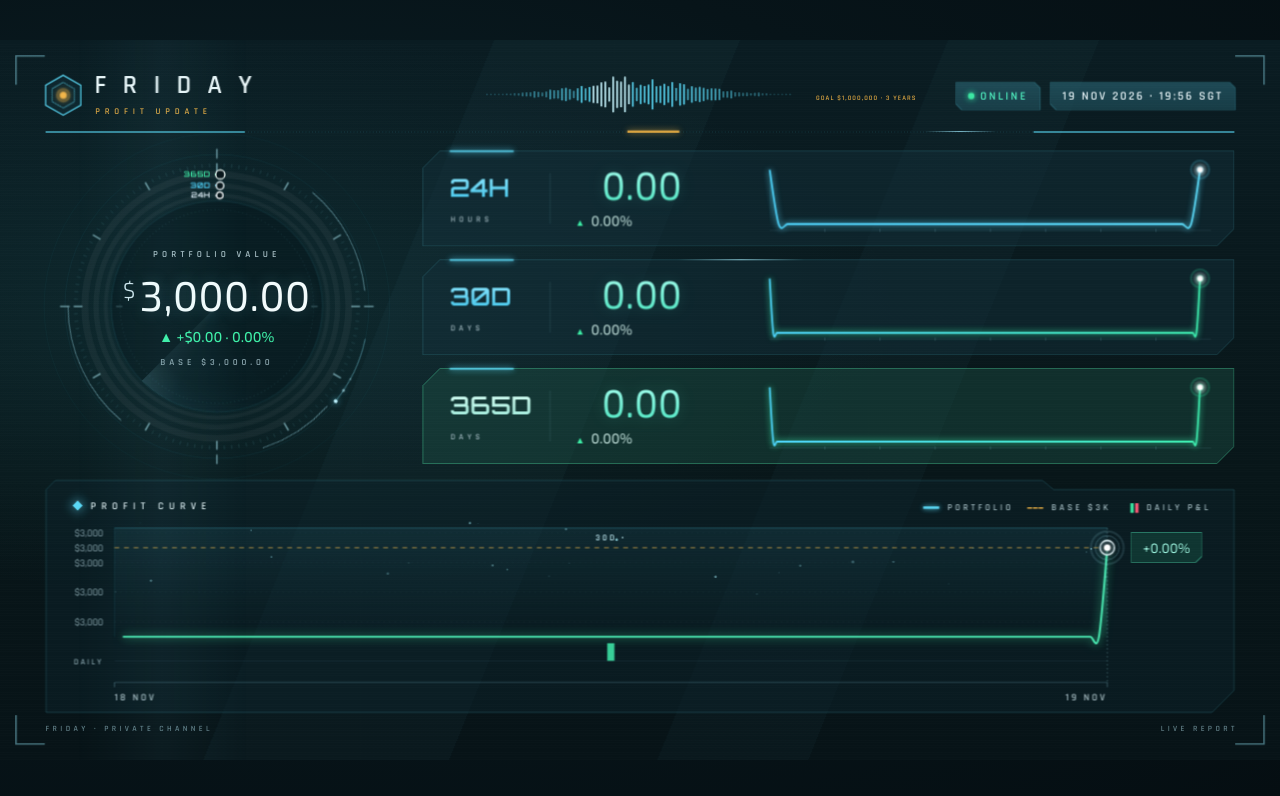
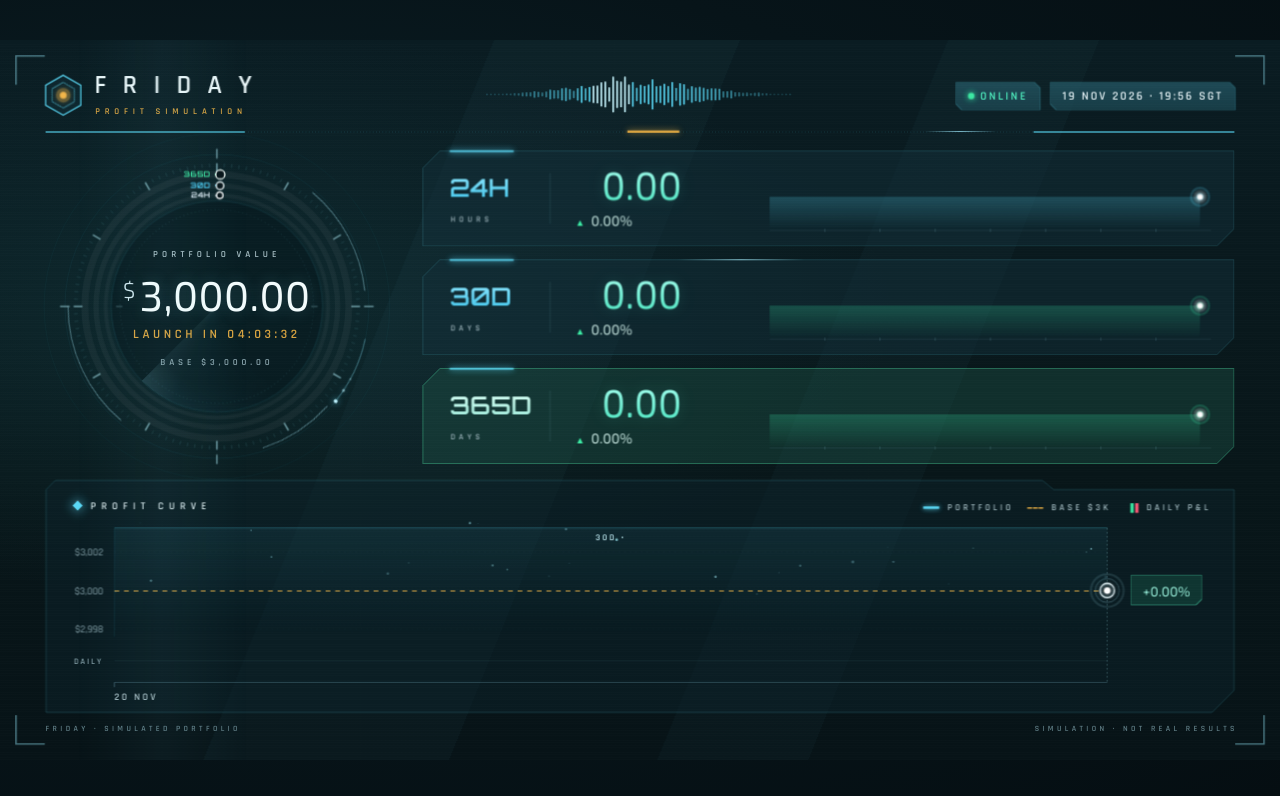
Before and after one commit to Jjoetong/MFB, a plain HTML site: page index.html in a window 1280 px wide. Drawn offline with Linux system fonts and the light colour scheme; animation ran at ten frames a second.

Commit message:
Replace root page with Claude simulation

```diff
--- a/index.html
+++ b/index.html
@@ -3,7 +3,7 @@
 <head>
 <meta charset="UTF-8">
 <meta name="viewport" content="width=device-width, initial-scale=1.0">
-<title>FRIDAY | Profit Update</title>
+<title>FRIDAY | Profit Simulation</title>
 <link rel="preconnect" href="https://fonts.googleapis.com">
 <link rel="preconnect" href="https://fonts.gstatic.com" crossorigin>
 <link href="https://fonts.googleapis.com/css2?family=Exo+2:wght@300;400;500&family=Orbitron:wght@500;600&family=Rajdhani:wght@500;600&display=swap" rel="stylesheet">
@@ -82,7 +82,6 @@
   .g-change{top:361px;font-family:'Exo 2';font-size:18px;font-weight:500}
   .g-change.pre{font-family:'Rajdhani';font-weight:600;letter-spacing:.28em;font-size:16px;color:var(--gold)}
   .g-base{top:397px;font-size:11.5px;letter-spacing:.42em;color:#8aa5ad;font-weight:600}
-  .goal-head{position:absolute;font-family:'Rajdhani';font-weight:600;font-size:8.5px;letter-spacing:.16em;color:#d9a441;white-space:nowrap;opacity:.95}
   .spin{transform-box:view-box;transform-origin:220px 220px;animation:spin 90s linear infinite}
   .spin-rev{transform-box:view-box;transform-origin:220px 220px;animation:spin 60s linear infinite reverse}
   .orbit{transform-box:view-box;transform-origin:220px 220px;animation:spin 14s linear infinite}
@@ -154,11 +153,6 @@
     *,*::before,*::after{animation:none!important;transition:none!important}
     .draw{stroke-dashoffset:0}.fadein,.pt{opacity:1}
   }
-
-html.still *, html.still *::before, html.still *::after { animation: none !important; transition: none !important; }
-html.still .boot { opacity: 1 !important; transform: none !important; filter: none !important; }
-html.loading #stage { opacity: 0; }
-.live-error { display:flex; align-items:center; justify-content:center; width:1600px; height:900px; color:#5ad8f5; font-family:'Orbitron',sans-serif; font-size:32px; letter-spacing:6px; }
 </style>
 </head>
 <body>
@@ -175,12 +169,11 @@ html.loading #stage { opacity: 0; }
     <circle class="core" cx="27" cy="27" r="5" fill="#f2b64a" style="filter:drop-shadow(0 0 4px #f2b64a)"/>
   </svg>
   <div class="abs brand"><span style="--i:0">F</span><span style="--i:1">R</span><span style="--i:2">I</span><span style="--i:3">D</span><span style="--i:4">A</span><span style="--i:5">Y</span></div>
-  <div class="abs brand-sub boot" style="--d:.7s">PROFIT UPDATE</div>
+  <div class="abs brand-sub boot" style="--d:.7s">PROFIT SIMULATION</div>
 
   <svg id="wave" class="abs boot" style="left:608px;top:44px;--d:.3s" width="384" height="48"></svg>
 
   <div class="abs pill-wrap boot" style="left:1194px;top:52px;--d:.4s"><div class="pill online"><i></i>ONLINE</div></div>
-  <div class="abs goal-head boot" style="left:1020px;top:67px;--d:.6s">GOAL $1,000,000 · 3 YEARS</div>
   <div class="abs pill-wrap boot" style="left:1312px;top:52px;--d:.5s"><div class="pill clock" id="clock">--</div></div>
 
   <svg class="abs boot" style="left:0;top:110px;--d:.2s" width="1600" height="10">
@@ -197,7 +190,7 @@ html.loading #stage { opacity: 0; }
   <div class="g-label g-title boot" style="--d:.6s">PORTFOLIO VALUE</div>
   <div class="g-label g-value boot" style="--d:.7s" id="gValue"></div>
   <div class="g-label g-change boot" style="--d:.8s" id="gChange"></div>
-  <div class="g-label g-base boot" style="--d:.9s">BASE $3,000.00</div>
+  <div class="g-label g-base boot" style="--d:.9s" id="gBase">BASE $3,000.00</div>
 
   <!-- CARDS -->
   <div class="card c1 boot" style="top:138px;--d:.45s;--sd:1s" data-k="d1"></div>
@@ -209,40 +202,47 @@ html.loading #stage { opacity: 0; }
     <svg id="chart" width="1486" height="291"></svg>
     <div class="p-title"><i></i>PROFIT CURVE</div>
     <div class="legend" style="left:1097px"><span class="lg-line"></span>PORTFOLIO</div>
-    <div class="legend" style="left:1227px"><span class="lg-dash"></span>BASE $3K</div>
+    <div class="legend" style="left:1227px"><span class="lg-dash"></span><span id="lgBase">BASE $3K</span></div>
     <div class="legend" style="left:1356px"><span class="lg-bars"><s></s><s></s></span>DAILY P&amp;L</div>
     <div class="badge" id="badge"><div></div></div>
   </div>
 
-  <div class="footer boot" style="left:57px;--d:1.1s">FRIDAY · PRIVATE CHANNEL</div>
-  <div class="footer boot" style="right:57px;letter-spacing:.42em;margin-right:-.42em;--d:1.1s">SAMPLE REPORT</div>
+  <div class="footer boot" style="left:57px;--d:1.1s">FRIDAY · SIMULATED PORTFOLIO</div>
+  <div class="footer boot" style="right:57px;letter-spacing:.42em;margin-right:-.42em;--d:1.1s">SIMULATION · NOT REAL RESULTS</div>
 </div></div>
 
 <script>
-if (new URLSearchParams(location.search).has('still')) document.documentElement.classList.add('still');
-document.documentElement.classList.add('loading');
 /* =====================================================================
-   FRIDAY PROFIT DASHBOARD
-   Live page: fetches profit.json on load and renders the actual portfolio.
-   $1,000,000 over 3 years is shown as a goal, not as a projected path.
+   FRIDAY PROFIT SIMULATION
+   SIMULATION ONLY — not real trading results.
+   $3,000 start → $1,000,000 target over 3 years
+   (20 Nov 2026 00:00 SGT → 20 Nov 2029 00:00 SGT).
+   The whole path is generated from a fixed seed, so every visitor and every reload
+   sees the same numbers. Not every month is a profit month (see monthPlan).
+   Before the start time the page shows the starting balance and a launch countdown.
    ===================================================================== */
 const DAY = 86400000, HOUR = 3600000, SGT = 8 * HOUR;
 const CONFIG = {
   startBalance: 3000,
   targetBalance: 1000000,
   start: Date.UTC(2026, 10, 19, 16, 0, 0),   // 20 Nov 2026 00:00 SGT
-  end:   Date.UTC(2029, 10, 19, 16, 0, 0),   // 19 Nov 2029 00:00 SGT (3 years)
-  seed: 20261120,
+  end:   Date.UTC(2029, 10, 19, 16, 0, 0),   // 20 Nov 2029 00:00 SGT (3 years)
+  seed: 20291120,
   // Planned return per calendar month (%). Negative = losing month.
   // Positive months are scaled together so the path lands exactly on the target.
   monthPlan: {
-    '2026-11': 6,  '2026-12': 11, '2027-01': -5.5, '2027-02': 16, '2027-03': 21, '2027-04': -8,
-    '2027-05': 27, '2027-06': 31, '2027-07': 24,  '2027-08': -11, '2027-09': 36, '2027-10': 40,
-    '2027-11': 29, '2027-12': -6, '2028-01': 44,  '2028-02': 38, '2028-03': -4, '2028-04': 47,
-    '2028-05': 30
+    '2026-11': 5,  '2026-12': 8,  '2027-01': -4, '2027-02': 10, '2027-03': 12, '2027-04': -6,
+    '2027-05': 14, '2027-06': 16, '2027-07': 13, '2027-08': -8, '2027-09': 18, '2027-10': 20,
+    '2027-11': 15, '2027-12': -5, '2028-01': 22, '2028-02': 19, '2028-03': -7, '2028-04': 24,
+    '2028-05': 21, '2028-06': 18, '2028-07': -9, '2028-08': 25, '2028-09': 22, '2028-10': 26,
+    '2028-11': -4, '2028-12': 23, '2029-01': 27, '2029-02': 20, '2029-03': -6, '2029-04': 28,
+    '2029-05': 24, '2029-06': 21, '2029-07': -5, '2029-08': 26, '2029-09': 25, '2029-10': 22,
+    '2029-11': 15
   }
 };
 const REDUCED = matchMedia('(prefers-reduced-motion: reduce)').matches;
+document.getElementById('gBase').textContent = 'BASE $' + CONFIG.startBalance.toLocaleString('en-US', {minimumFractionDigits:2});
+document.getElementById('lgBase').textContent = 'BASE $' + (CONFIG.startBalance >= 1000 ? (CONFIG.startBalance/1000) + 'K' : CONFIG.startBalance);
 
 /* ---------- seeded path ---------- */
 function mulberry32(a){return function(){a|=0;a=a+0x6D2B79F5|0;let t=Math.imul(a^a>>>15,1|a);t=t+Math.imul(t^t>>>7,61|t)^t;return((t^t>>>14)>>>0)/4294967296}}
@@ -282,14 +282,12 @@ function wiggle(t, smooth){
   return smooth ? w : w + 0.0012*vnoise(t, 240000, 11) + 0.0005*vnoise(t, 15000, 29);
 }
 function logClose(d){ return d < 0 ? Math.log(CONFIG.startBalance) : SIM.closes[Math.min(d, SIM.D-1)]; }
-let LIVE_MODE = false;
 function valueAt(t, smooth){
   if (t <= CONFIG.start) return CONFIG.startBalance;
   if (t >= CONFIG.end) return CONFIG.targetBalance;
   const x = (t - CONFIG.start) / DAY, d = Math.floor(x), f = x - d;
   const a = logClose(d-1), b = logClose(d);
-  const noise = LIVE_MODE ? 0 : wiggle(t, smooth) * Math.sin(Math.PI*f);
-  return Math.exp(a + (b - a)*f + noise);
+  return Math.exp(a + (b - a)*f + wiggle(t, smooth)*Math.sin(Math.PI*f));
 }
 function dayIndex(t){ return Math.floor((t - CONFIG.start) / DAY); }
 
@@ -488,7 +486,7 @@ function drawChart(now){
   for (let v = Math.ceil(mn/step)*step; v <= mx; v += step) {
     const y = Y(v);
     el('line', {x1:PX0, y1:y, x2:PX1, y2:y, stroke:'rgba(140,200,215,.07)', 'stroke-dasharray':'2 5'}, cBody);
-    if (Math.abs(v - CONFIG.startBalance) < step*.3) continue;
+    if (Math.abs(v - CONFIG.startBalance) < step*.6) continue;
     el('text', {x:72, y:y+4.5, 'text-anchor':'end', fill:'#86a2aa', 'font-family':'Exo 2', 'font-size':13}, cBody).textContent = fmtAxis(v, step);
   }
   const yb = Y(CONFIG.startBalance);
@@ -622,7 +620,7 @@ function countdown(ms){
 }
 function render(){
   const v = T('val'), all = v - CONFIG.startBalance, allPct = T('all');
-  gv.style.fontSize = fmt2(v).length >= 12 ? '41px' : '52px';
+  { const n = fmt2(v).length; gv.style.fontSize = n >= 12 ? '41px' : n >= 10 ? '46px' : '52px'; }
   gv.innerHTML = `<sup>$</sup>${fmt2(v)}`;
   if (isPre) {
     gc.classList.add('pre'); gc.style.color = '';
@@ -665,87 +663,6 @@ tick();
 document.fonts && document.fonts.ready.then(() => { needRender = true; });
 setInterval(tick, 1000);
 requestAnimationFrame(frame);
-
-/* ---------- live profit.json override ---------- */
-function liveNumber(v){ const n = typeof v === 'number' ? v : Number(String(v).replace(/[^0-9.+-]/g,'')); return Number.isFinite(n) ? n : null; }
-function liveTime(v){
-  if (typeof v === 'number') return v;
-  const s = String(v || '');
-  const t = Date.parse(s.length === 10 ? s + 'T00:00:00+08:00' : s);
-  return Number.isFinite(t) ? t : null;
-}
-function liveMoney(v){ return '$' + Number(v).toLocaleString('en-US',{minimumFractionDigits:2,maximumFractionDigits:2}); }
-function liveShort(v){
-  if (v >= 1e6) return '$' + (v/1e6).toFixed(v % 1e6 ? 1 : 0) + 'M';
-  if (v >= 1e3) return '$' + (v/1e3).toFixed(v % 1e3 ? 1 : 0) + 'K';
-  return '$' + Math.round(v);
-}
-
-function applyLive(l){
-  const initial = liveNumber(l.initial_capital);
-  const current = liveNumber(l.current_value);
-  if (!(initial > 0) || !(current > 0)) throw new Error('profit.json missing initial/current');
-
-  const pts = (Array.isArray(l.history) ? l.history : [])
-    .map(p => [liveTime(p && p.date), liveNumber(p && p.value)])
-    .filter(p => Number.isFinite(p[0]) && p[1] !== null && p[1] > 0)
-    .sort((a,b) => a[0] - b[0]);
-  if (!pts.length) { pts.push([Date.now() - DAY, initial], [Date.now(), current]); }
-  if (pts[0][1] !== initial) pts.unshift([pts[0][0] - DAY, initial]);
-  if (pts[pts.length-1][1] !== current) pts.push([Math.max(Date.now(), pts[pts.length-1][0] + 1), current]);
-
-  const start = pts[0][0];
-  let end = pts[pts.length-1][0];
-  if (end <= start) end = start + DAY;
-  const D = Math.max(1, Math.round((end - start) / DAY));
-  const closes = [];
-  for (let d = 0; d < D; d++) {
-    const t = start + d*DAY;
-    let a = pts[0], b = pts[pts.length-1];
-    for (let i = 0; i < pts.length-1; i++) {
-      if (t >= pts[i][0] && t <= pts[i+1][0]) { a = pts[i]; b = pts[i+1]; break; }
-    }
-    const f = b[0] === a[0] ? 0 : (t - a[0]) / (b[0] - a[0]);
-    closes.push(Math.log(a[1] + (b[1] - a[1]) * f));
-  }
-  closes[D-1] = Math.log(current);
-
-  CONFIG.startBalance = initial;
-  CONFIG.targetBalance = current;
-  CONFIG.start = start;
-  CONFIG.end = end;
-  LIVE_MODE = true;
-  SIM.D = D;
-  SIM.closes = closes;
-
-  const base = document.querySelector('.g-base');
-  if (base) base.textContent = 'BASE ' + liveMoney(initial);
-  const legends = document.querySelectorAll('.legend');
-  if (legends.length > 1) legends[1].innerHTML = '<span class="lg-dash"></span>BASE ' + liveShort(initial);
-  const footers = document.querySelectorAll('.footer');
-  if (footers.length > 1) footers[1].textContent = 'LIVE REPORT';
-
-  first = true;
-  lastVal = null;
-  lastBadge = null;
-  lastHeavy = 0;
-  needRender = true;
-  tick();
-  document.body.dataset.liveReady = '1';
-  document.documentElement.classList.remove('loading');
-}
-
-fetch('profit.json?v=' + Date.now(), {cache:'no-store'})
-  .then(r => { if (!r.ok) throw new Error('profit.json HTTP ' + r.status); return r.json(); })
-  .then(applyLive)
-  .catch(err => {
-    document.body.dataset.liveError = '1';
-    document.documentElement.classList.remove('loading');
-    const stage = document.getElementById('stage');
-    if (stage) stage.innerHTML = '<div class="live-error">LIVE FEED UNAVAILABLE</div>';
-    console.error('FRIDAY live feed:', err);
-  });
-
 </script>
 </body>
 </html>
```
